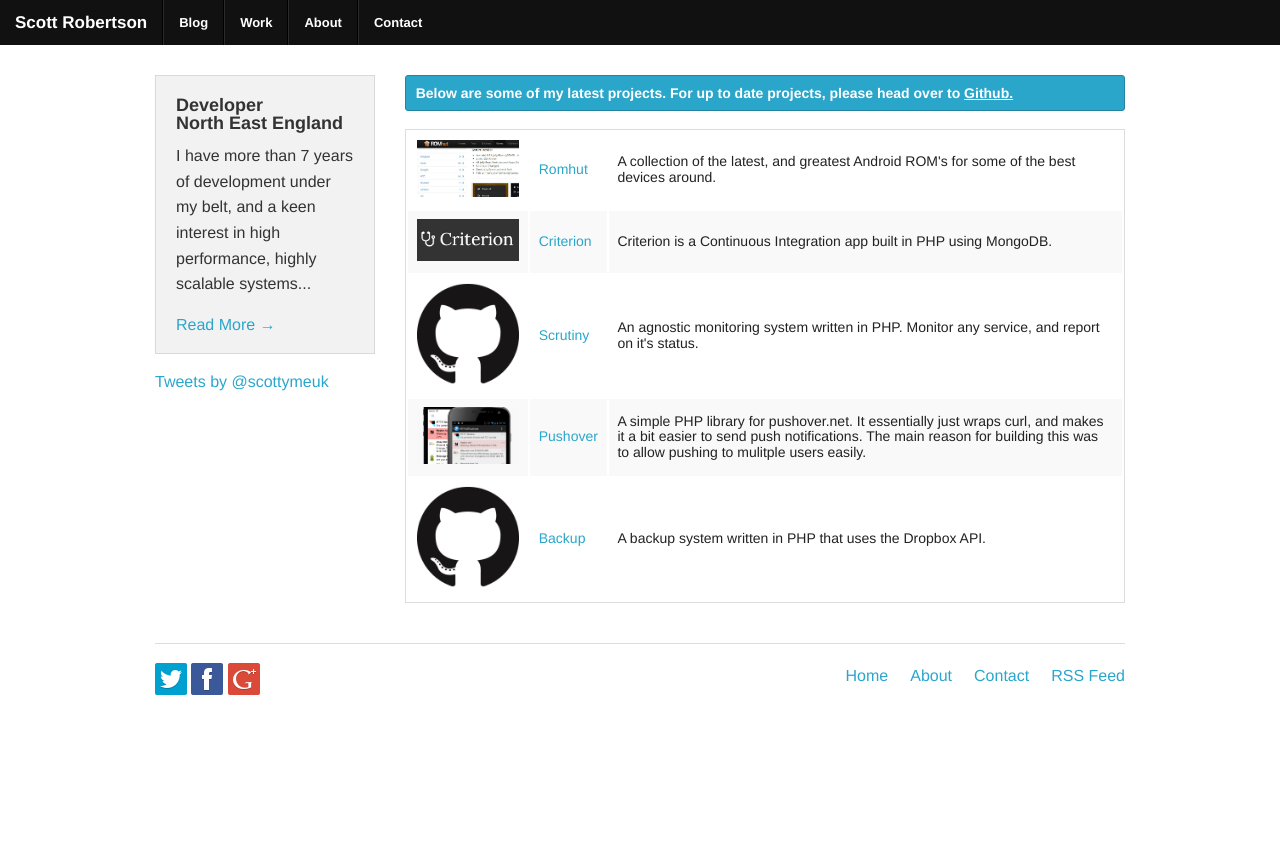
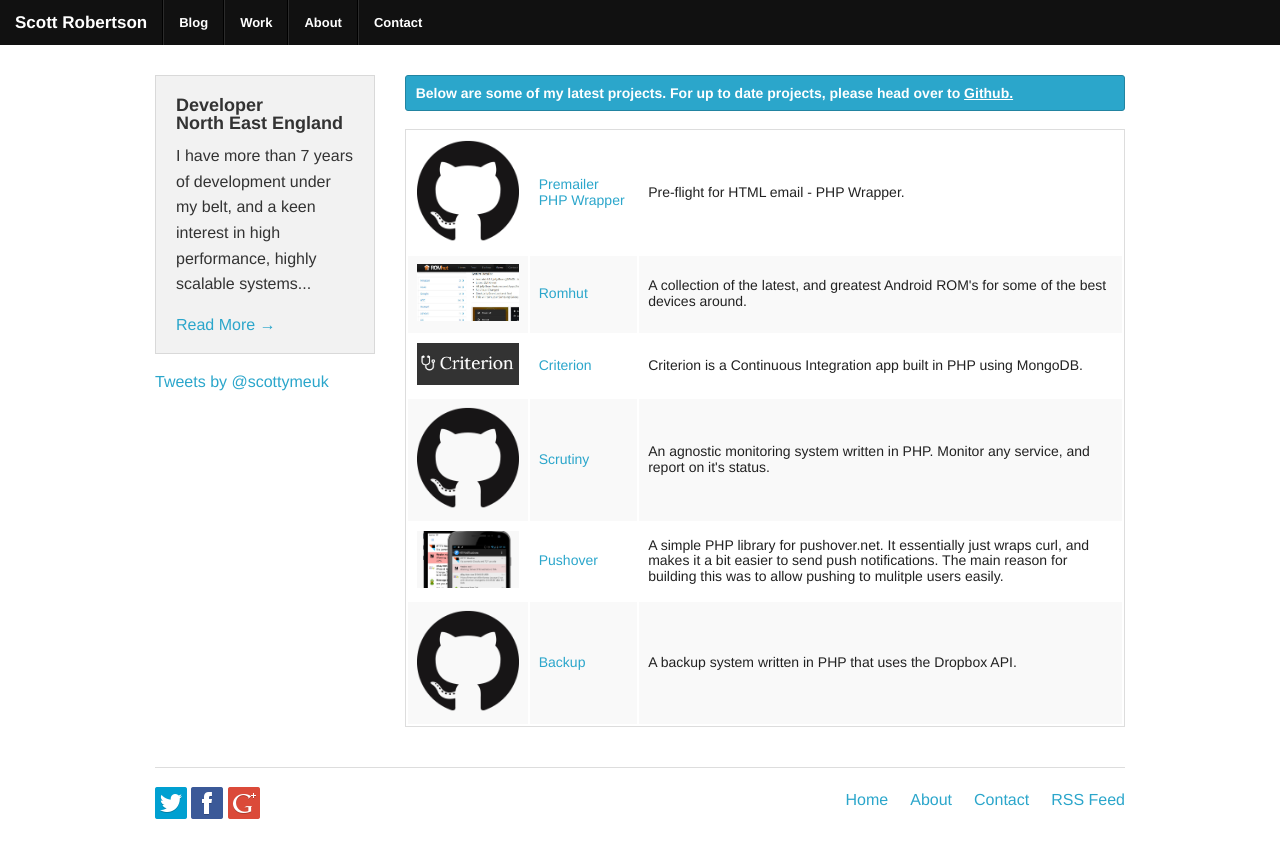
Before and after one commit to scottrobertson/scottrobertson.me, a Jekyll site: the page built from work/index.html, in a window 1280 px wide. Shown: the top 858 px of the page. Built offline with Jekyll 4.4.1, drawn with Linux system fonts in a browser that asks for light colours; nearby versions of some CDN libraries; Markdown is read by kramdown in place of the engine named in the settings; comment, search, counter and statistics services are not loaded.

Commit message:
Add premailer

```diff
--- a/_data/work.yml
+++ b/_data/work.yml
@@ -1,3 +1,8 @@
+- title: Premailer PHP Wrapper
+  url: http://github.com/scottrobertson/premailer
+  description: "Pre-flight for HTML email - PHP Wrapper."
+  image: "/img/work/github.png"
+
 - title: Romhut
   url: http://romhut.com
   description: "A collection of the latest, and greatest Android ROM's for some of the best devices around."
```
